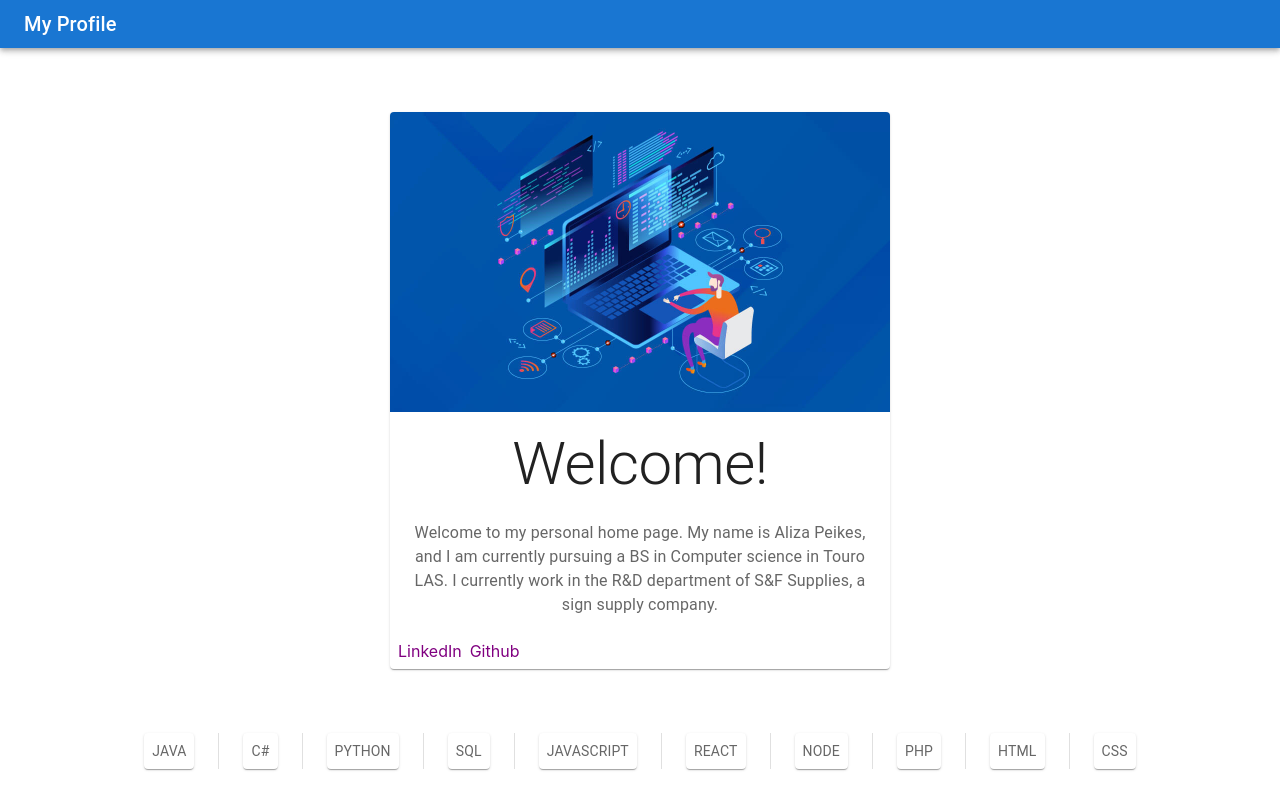
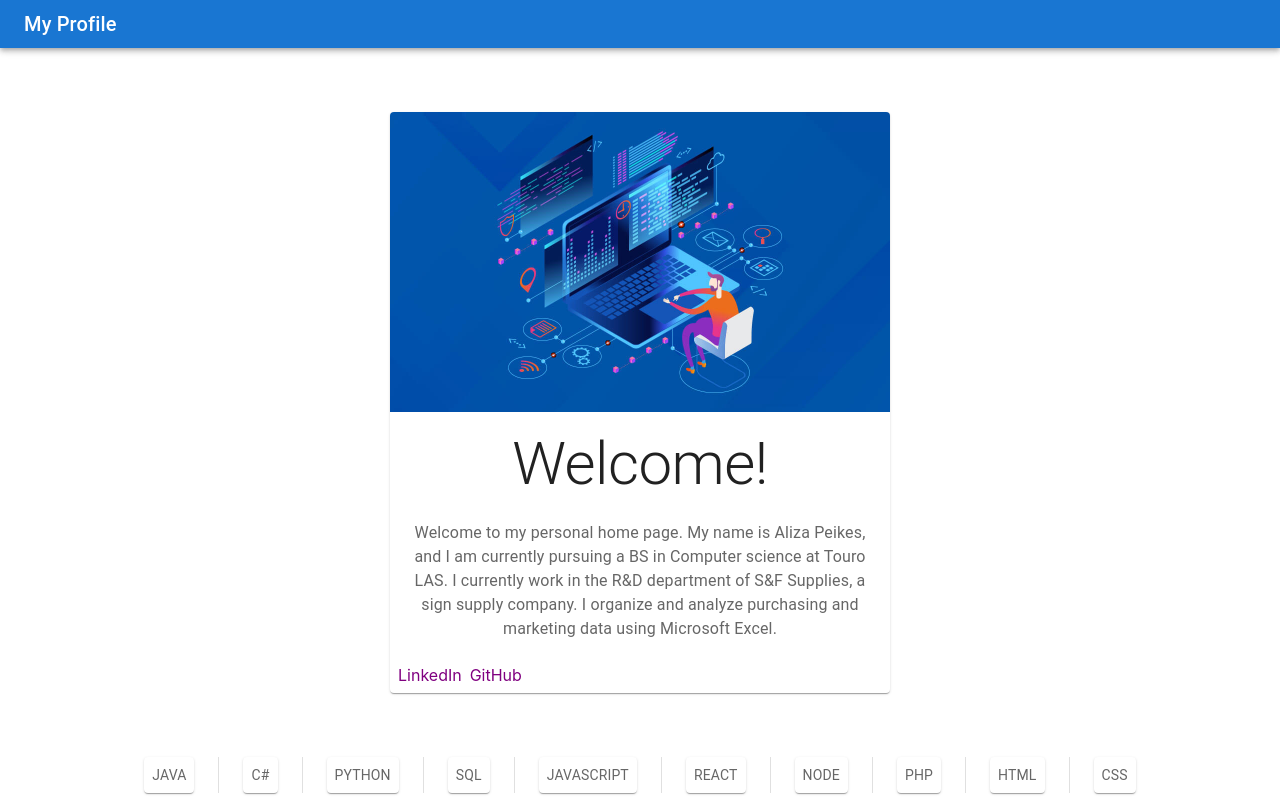
Before and after one commit to alizapeikes/mcon-353-demo-site, a React (Create React App) app: page / in a window 1280 px wide. Built offline with nearby package versions, Linux system fonts and the light colour scheme.

Commit message:
updated sample home page

```diff
--- a/src/App.js
+++ b/src/App.js
@@ -1,4 +1,3 @@
-import logo from './logo.svg';
 import './App.css';
 import React, {useState} from 'react';
 import AppBar from '@mui/material/AppBar';
@@ -8,16 +7,11 @@ import Card from '@mui/material/Card';
 import CardActions from '@mui/material/CardActions';
 import CardContent from '@mui/material/CardContent';
 import CardMedia from '@mui/material/CardMedia';
-import Button from '@mui/material/Button';
 import Divider from '@mui/material/Divider';
 import Paper from '@mui/material/Paper';
 import Stack from '@mui/material/Stack';
 import { styled } from '@mui/material/styles';
 import Link from '@mui/material/Link';
-
-
-
-
 
 function App() {
   const Item = styled(Paper)(({ theme }) => ({
@@ -49,13 +43,14 @@ function App() {
                   </Typography>
                   <Typography variant="body1" color="text.secondary">
                       Welcome to my personal home page. My name is Aliza Peikes, and I am
-                  currently pursuing a BS in Computer science in Touro LAS. I currently
-                  work in the R&D department of S&F Supplies, a sign supply company.
+                      currently pursuing a BS in Computer science at Touro LAS. I currently
+                      work in the R&D department of S&F Supplies, a sign supply company. I
+                      organize and analyze purchasing and marketing data using Microsoft Excel.
                   </Typography>
               </CardContent>
               <CardActions >
-                    <Link target="_blank" color="purple" href="https://www.linkedin.com/in/alizapeikes/" underline="hover">LinkedIn  </Link>
-                    <Link target="_blank" color="purple" href="https://github.com/alizapeikes" underline="hover">Github</Link>
+                  <Link target="_blank" color="purple" href="https://www.linkedin.com/in/alizapeikes/" underline="hover">LinkedIn</Link>
+                  <Link target="_blank" color="purple" href="https://github.com/alizapeikes" underline="hover">GitHub</Link>
               </CardActions>
           </Card>
           <Stack
```
Lines whose indentation alone changed are shown as unchanged.
